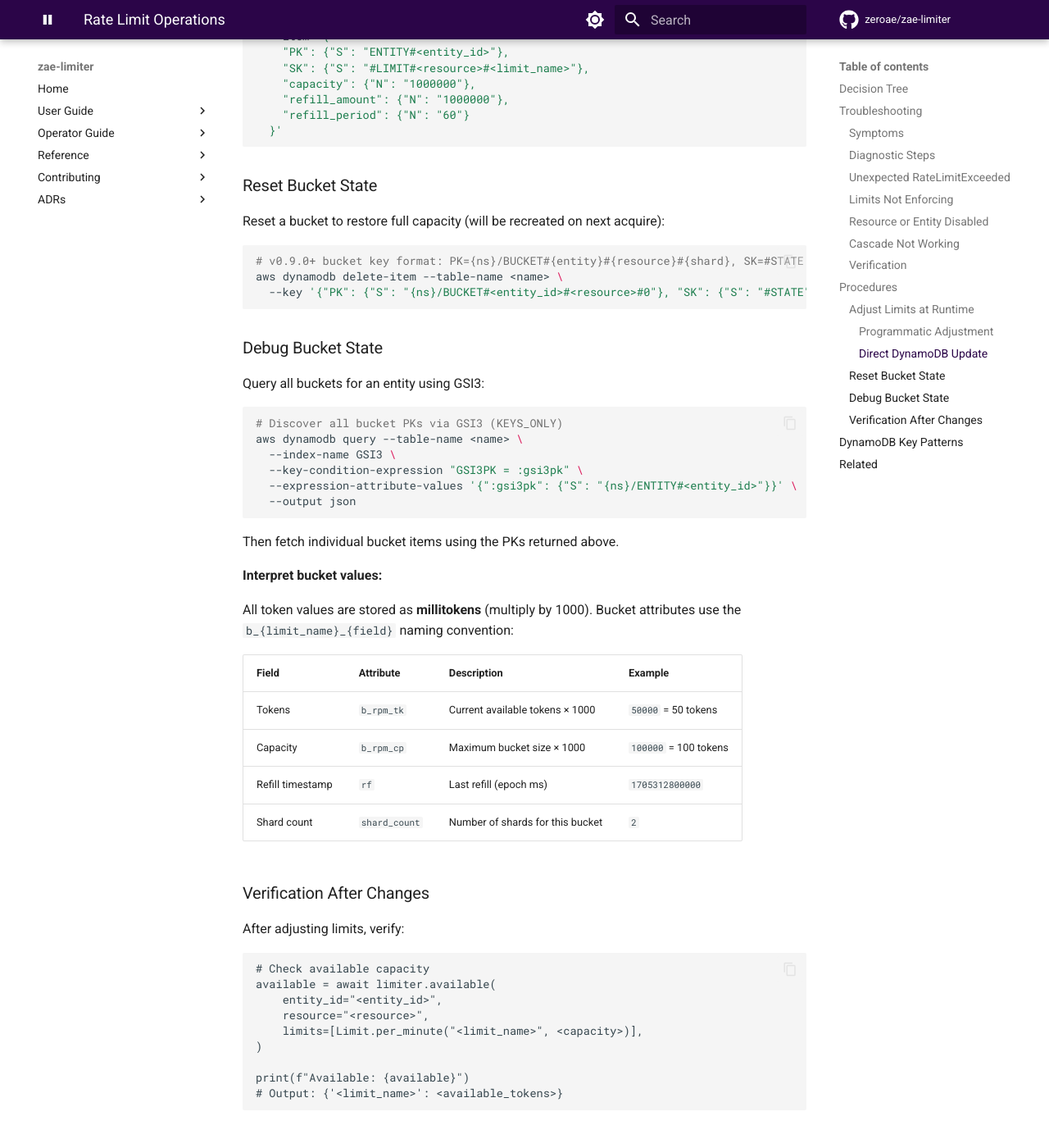
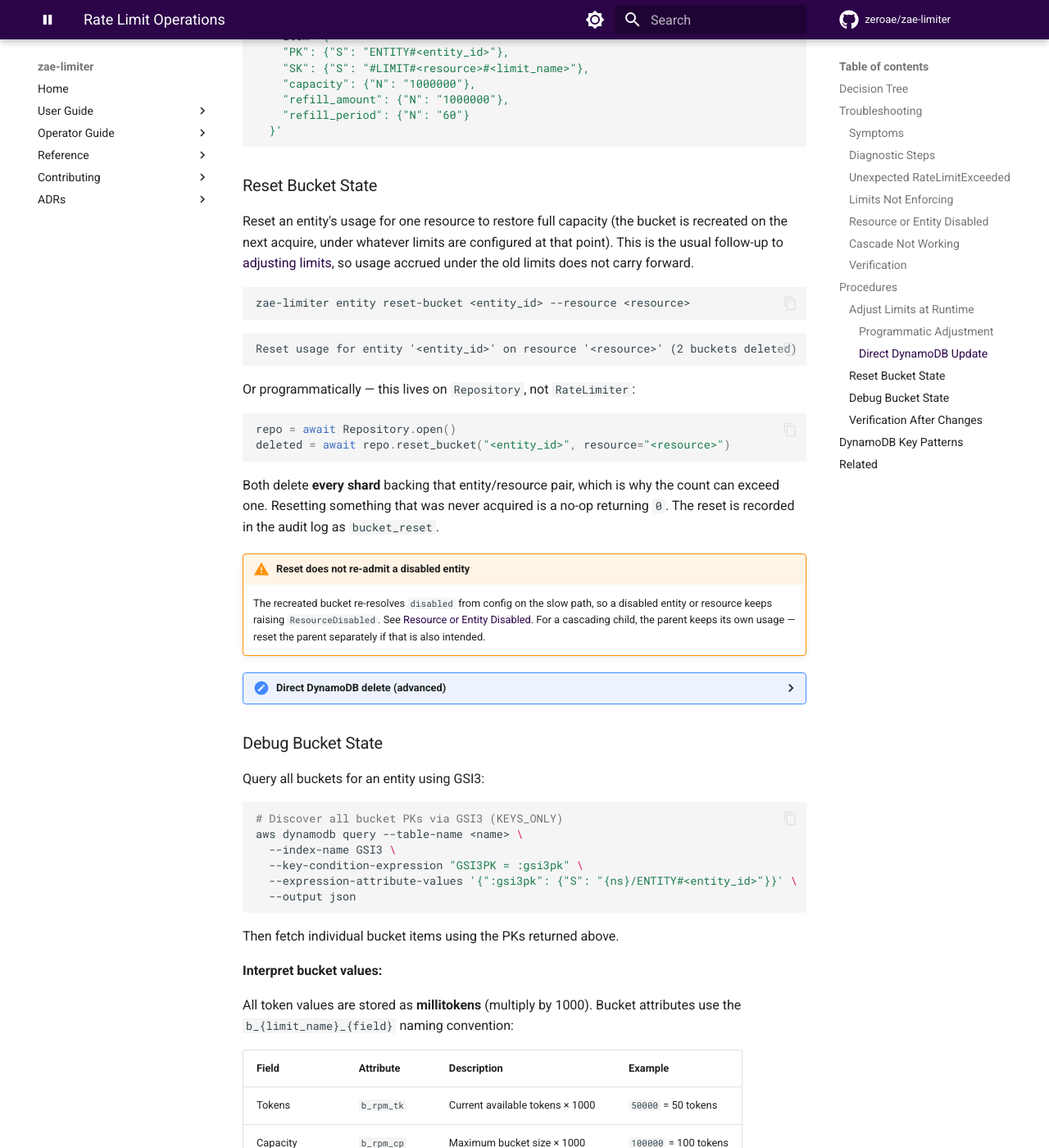
Before and after one commit to zeroae/zae-limiter, an MkDocs documentation site: the page built from docs/operations/rate-limits.md, in a window 1280 px wide and 1400 px high, scrolled down 5279 px. Shown: the whole window at 82% size. Built offline with MkDocs 1.6.1 and Material for MkDocs 9.7.7, drawn with Linux system fonts in a browser that asks for light colours; comment, search, counter and statistics services are not loaded; the version menu is left out.

Commit message:
📝 docs(limiter): document Repository.reset_bucket
Adds a CLAUDE.md reference section, an entity reset-bucket section
in docs/cli.md, a config-hierarchy tip pointing at it from the
"changing limits" discussion, the bucket_reset audit action in
docs/infra/auditing.md, and rewrites the docs/operations/rate-limits.md
runbook (previously only deleted shard 0 by hand, which is incomplete
under write sharding and left no audit trail).

Refs #470

Co-Authored-By: Claude Sonnet 5 <noreply@anthropic.com>
Claude-Session: https://claude.ai/code/session_01Dnre1GeQwf423EPtZNKitp

````diff
--- a/docs/operations/rate-limits.md
+++ b/docs/operations/rate-limits.md
@@ -255,13 +255,50 @@ aws dynamodb put-item --table-name <name> \
 
 ### Reset Bucket State
 
-Reset a bucket to restore full capacity (will be recreated on next acquire):
+Reset an entity's usage for one resource to restore full capacity (the bucket is recreated on
+the next acquire, under whatever limits are configured at that point). This is the usual
+follow-up to [adjusting limits](#adjust-limits-at-runtime), so usage accrued under the old
+limits does not carry forward.
+
+```bash
+zae-limiter entity reset-bucket <entity_id> --resource <resource>
+```
+
+```
+Reset usage for entity '<entity_id>' on resource '<resource>' (2 buckets deleted)
+```
+
+Or programmatically — this lives on `Repository`, not `RateLimiter`:
+
+```python
+repo = await Repository.open()
+deleted = await repo.reset_bucket("<entity_id>", resource="<resource>")
+```
+
+Both delete **every shard** backing that entity/resource pair, which is why the count can
+exceed one. Resetting something that was never acquired is a no-op returning `0`. The reset
+is recorded in the audit log as `bucket_reset`.
+
+!!! warning "Reset does not re-admit a disabled entity"
+    The recreated bucket re-resolves `disabled` from config on the slow path, so a disabled
+    entity or resource keeps raising `ResourceDisabled`. See
+    [Resource or Entity Disabled](#resource-or-entity-disabled). For a cascading child, the
+    parent keeps its own usage — reset the parent separately if that is also intended.
+
+<details>
+<summary>Direct DynamoDB delete (advanced)</summary>
+
+Only if the CLI is unavailable. You must delete every shard, not just shard 0 — discover them
+with the GSI3 query under [Debug Bucket State](#debug-bucket-state) — and no audit event is
+recorded.
 
 ```bash
 # v0.9.0+ bucket key format: PK={ns}/BUCKET#{entity}#{resource}#{shard}, SK=#STATE
 aws dynamodb delete-item --table-name <name> \
   --key '{"PK": {"S": "{ns}/BUCKET#<entity_id>#<resource>#0"}, "SK": {"S": "#STATE"}}'
 ```
+
+</details>
 
 ### Debug Bucket State
 
````
Also changed, not shown: CLAUDE.md (+34 -0 lines), docs/cli.md (+26 -0 lines), docs/guide/config-hierarchy.md (+8 -0 lines), docs/infra/auditing.md (+2 -0 lines).
